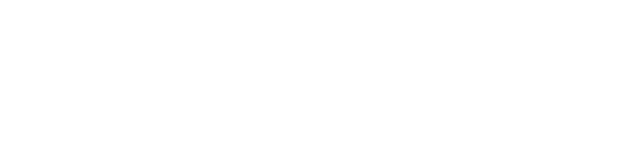
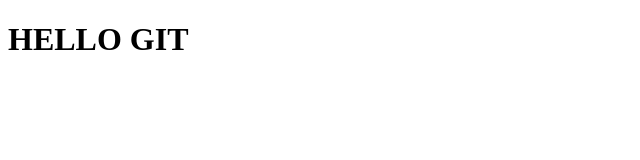
Before and after one commit to Krzysko94/GIT-course, a plain HTML site: page index.html in a window 1280 px wide. Shown: the whole page, without its empty margins (0-640 px from the left). Drawn offline with Linux system fonts and the light colour scheme.

Commit message:
Hello GIT! added to index.html

```diff
--- a/index.html
+++ b/index.html
@@ -7,6 +7,6 @@
     <title>krzysko94 GIT course</title>
 </head>
 <body>
-
+    <h1>HELLO GIT</h1>
 </body>
 </html>
```
